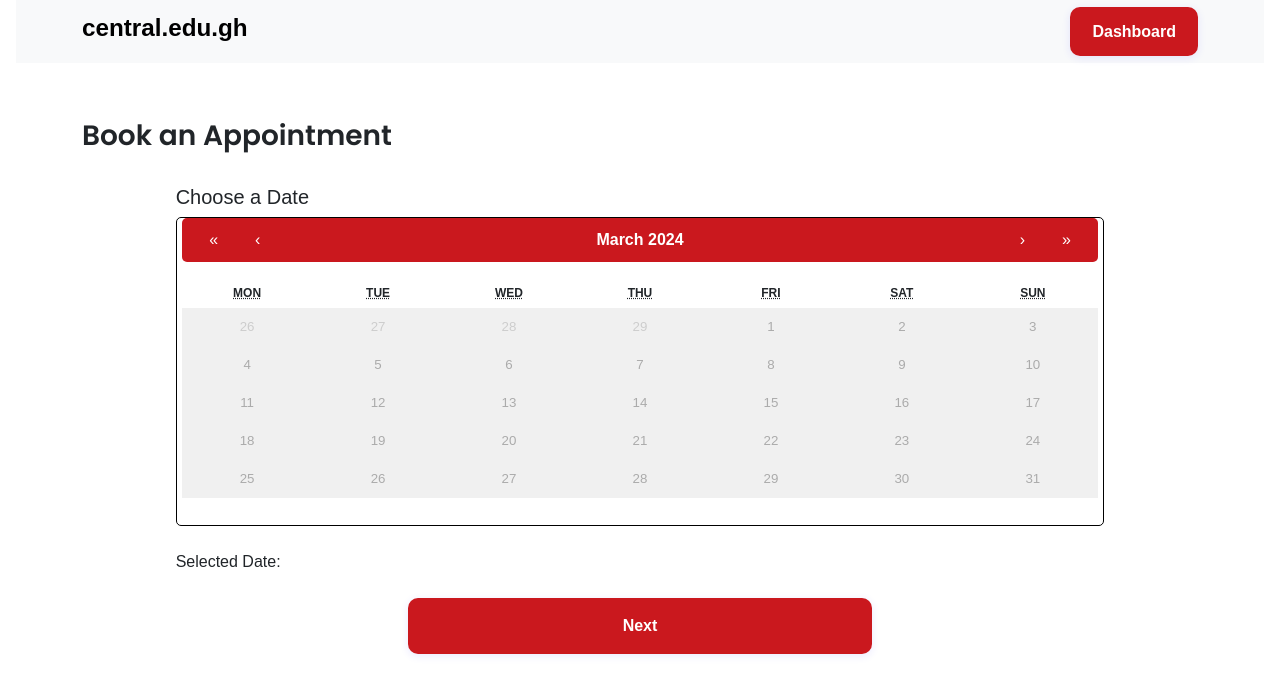
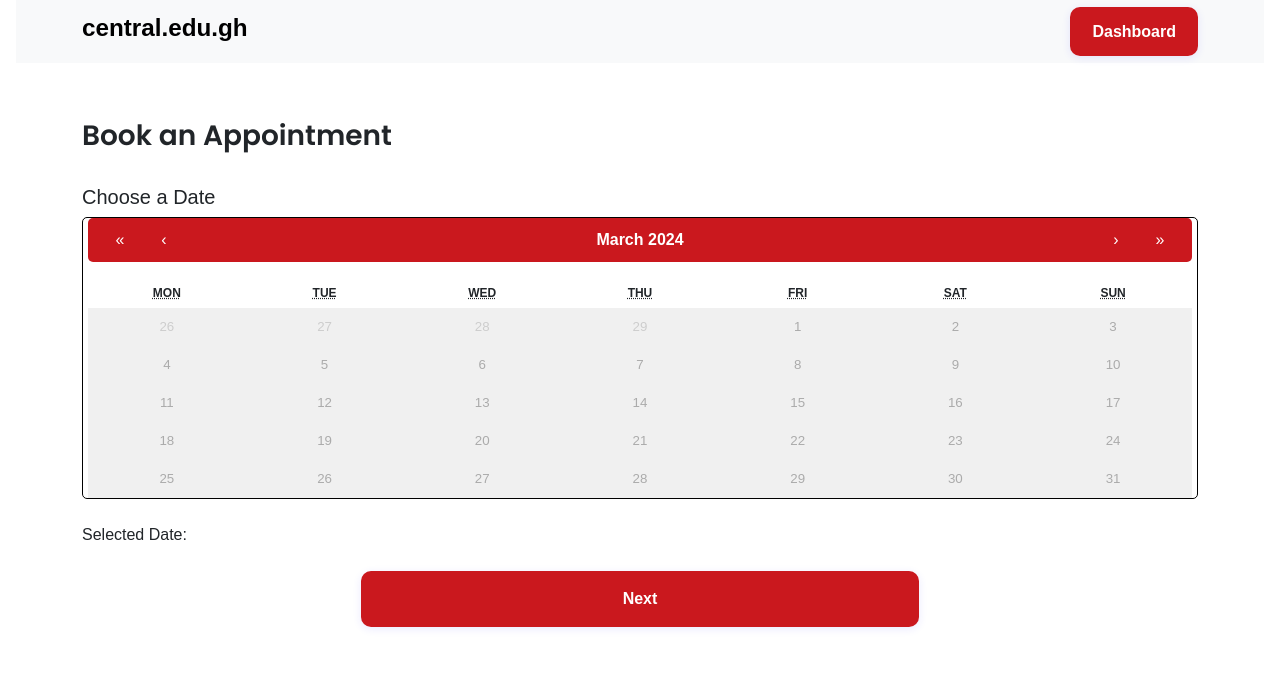
Before and after one commit to SoftLife0/Booking, a React (Vite) app: page /booking in a window 1280 px wide. Shown: the top 694 px of the page. Built offline with nearby package versions, Linux system fonts and the light colour scheme; no server answers.

Commit message:
using loadingscreen component

```diff
--- a/src/component/InfoForm.jsx
+++ b/src/component/InfoForm.jsx
@@ -53,9 +53,9 @@ function InfoForm({ selectedDate, onSubmit }) {
 
     return (
         <div>
-            <div className="container">
+            <div className="container-fluid">
                 <div className="row justify-content-center">
-                    <div className="col-md-12">
+                    <div className="col-md-8">
                         <div className="defaultCard">
                             <h5><b>Kindly fill in the form below</b></h5>
                             <form>
@@ -81,7 +81,7 @@ function InfoForm({ selectedDate, onSubmit }) {
                                         )}
                                     </div>
                                 </div> */}
-
+                                <br />
                                 <button type="submit" className='pill-button' onClick={handleSubmit}>Submit</button>
                             </form>
                         </div>
--- a/src/pages/Booking.jsx
+++ b/src/pages/Booking.jsx
@@ -87,7 +87,7 @@ function Booking() {
                             <h3 style={{ fontFamily: 'Poppins, sans-serif' }}><b>Book an Appointment</b></h3>
                             <br />
                         </div>
-                        <div className='col-md-12 d-flex justify-content-center' style={{ marginBottom: '0 5vw' }}>
+                        <div className='' style={{ marginBottom: '0 5vw' }}>
                             {showCalendar && <CustomCalendar onSelect={handleDateSelect} onNextClick={handleNextClick} />}
                             {!showCalendar && <InfoForm selectedDate={selectedDate} onSubmit={handleSubmit} />}
                         </div>
```
